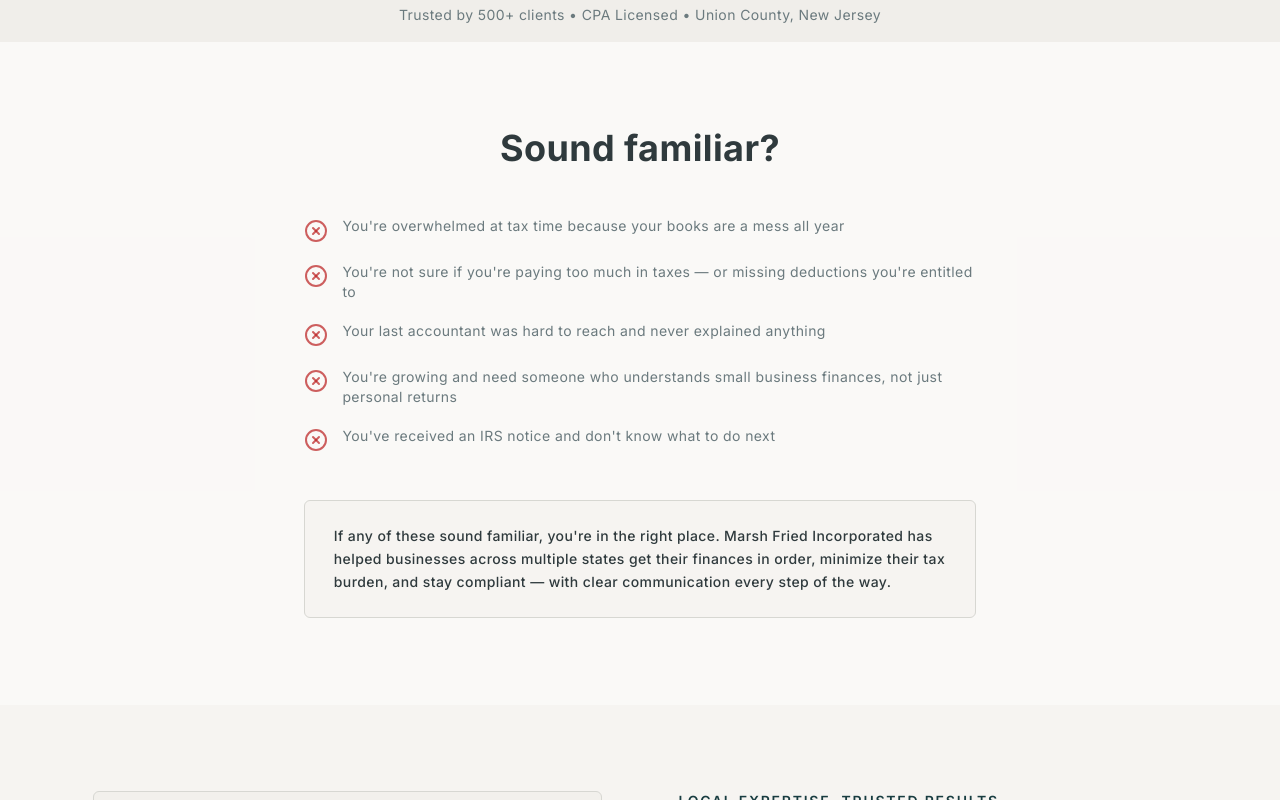
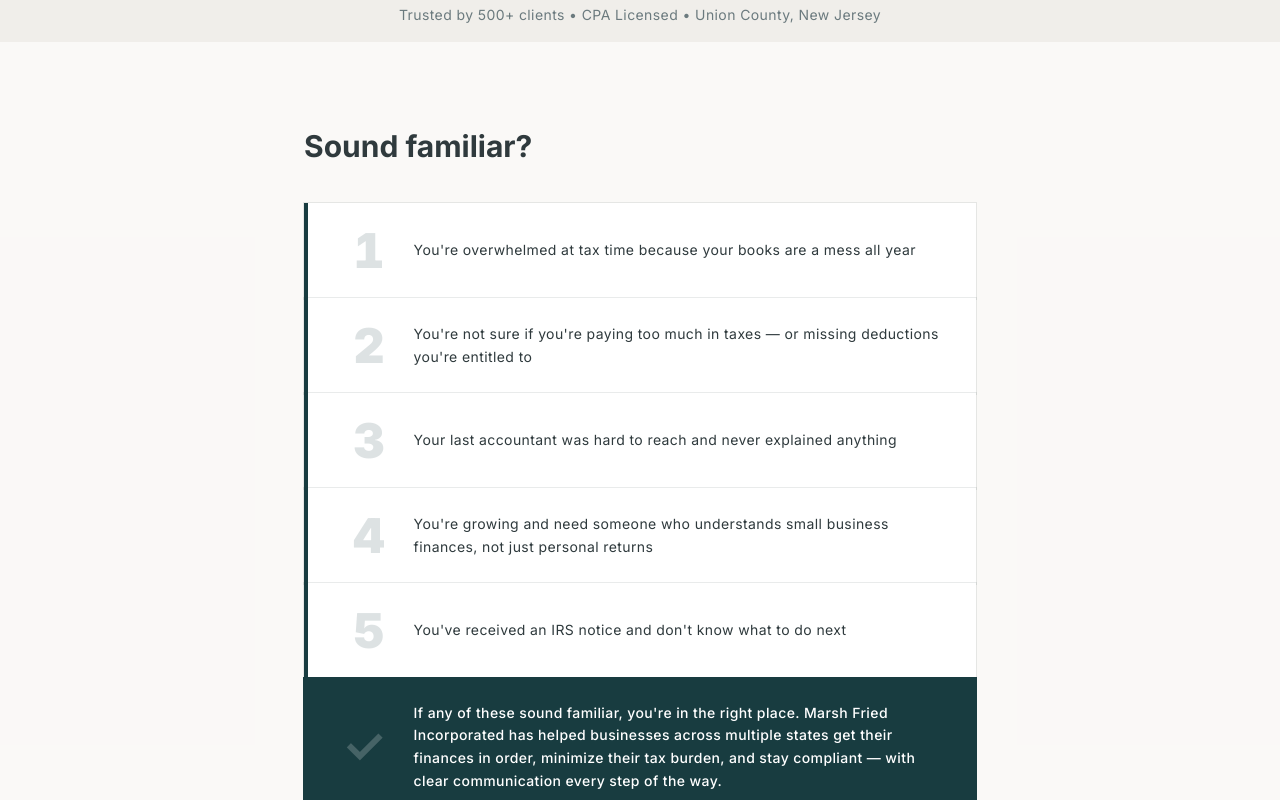
Before and after one commit to JohnnyPillacela/marsh-fried-inc, a Next.js app: page / in a window 1280 px wide. Shown: the part 780-1580 px from the top of the page. Built offline with nearby package versions, Linux system fonts and the light colour scheme.

Commit message:
update UI

```diff
--- a/components/briefs/BriefPainPoints.tsx
+++ b/components/briefs/BriefPainPoints.tsx
@@ -1,7 +1,5 @@
-import { XCircle } from "lucide-react"
 import { Container } from "@/components/layout/container"
 import { Section } from "@/components/layout/section"
-import { SectionHeading } from "@/components/shared/section-heading"
 import { sectionBg } from "@/config/sections"
 import type { PainPointsDict } from "@/types/dictionary"
 
@@ -14,23 +12,33 @@ export default function BriefPainPoints({ dict }: Props) {
     return (
         <Section id="pain-points" variant={sectionBg.painPoints}>
             <Container>
-                <div className="mx-auto max-w-2xl">
-                    {dict.title && (
-                        <SectionHeading title={dict.title} align="center" />
-                    )}
+                {dict.title && (
+                    <h2 className="mb-8 text-3xl font-bold tracking-tight max-w-2xl mx-auto">
+                        {dict.title}
+                    </h2>
+                )}
 
-                    <ul className="mt-8 space-y-4">
-                        {dict.items.map((item, i) => (
-                            <li key={i} className="flex items-start gap-3">
-                                <XCircle className="mt-0.5 size-5 shrink-0 text-destructive/70" />
-                                <span className="text-sm text-muted-foreground">{item}</span>
-                            </li>
-                        ))}
-                    </ul>
+                <div className="flex flex-col max-w-2xl mx-auto">
+                    {dict.items.map((item, i) => (
+                        <div
+                            key={i}
+                            className="flex items-center gap-6 border-l-4 border-primary bg-card px-6 py-5 ring-1 ring-foreground/10 -mb-px"
+                        >
+                            <span className="text-5xl font-black tabular-nums text-primary/15 leading-none select-none shrink-0 w-10 text-right">
+                                {i + 1}
+                            </span>
+                            <p className="text-sm text-foreground leading-relaxed">
+                                {item}
+                            </p>
+                        </div>
+                    ))}
 
                     {dict.closing && (
-                        <div className="mt-10 rounded-lg border border-border bg-background px-6 py-5">
-                            <p className="text-sm font-medium leading-relaxed text-foreground">
+                        <div className="flex items-center gap-6 border-l-4 border-primary bg-primary px-6 py-5 ring-1 ring-primary">
+                            <span className="text-5xl font-black tabular-nums text-primary-foreground/20 leading-none select-none shrink-0 w-10 text-right">
+                                ✓
+                            </span>
+                            <p className="text-sm text-primary-foreground font-medium leading-relaxed">
                                 {dict.closing}
                             </p>
                         </div>
```
